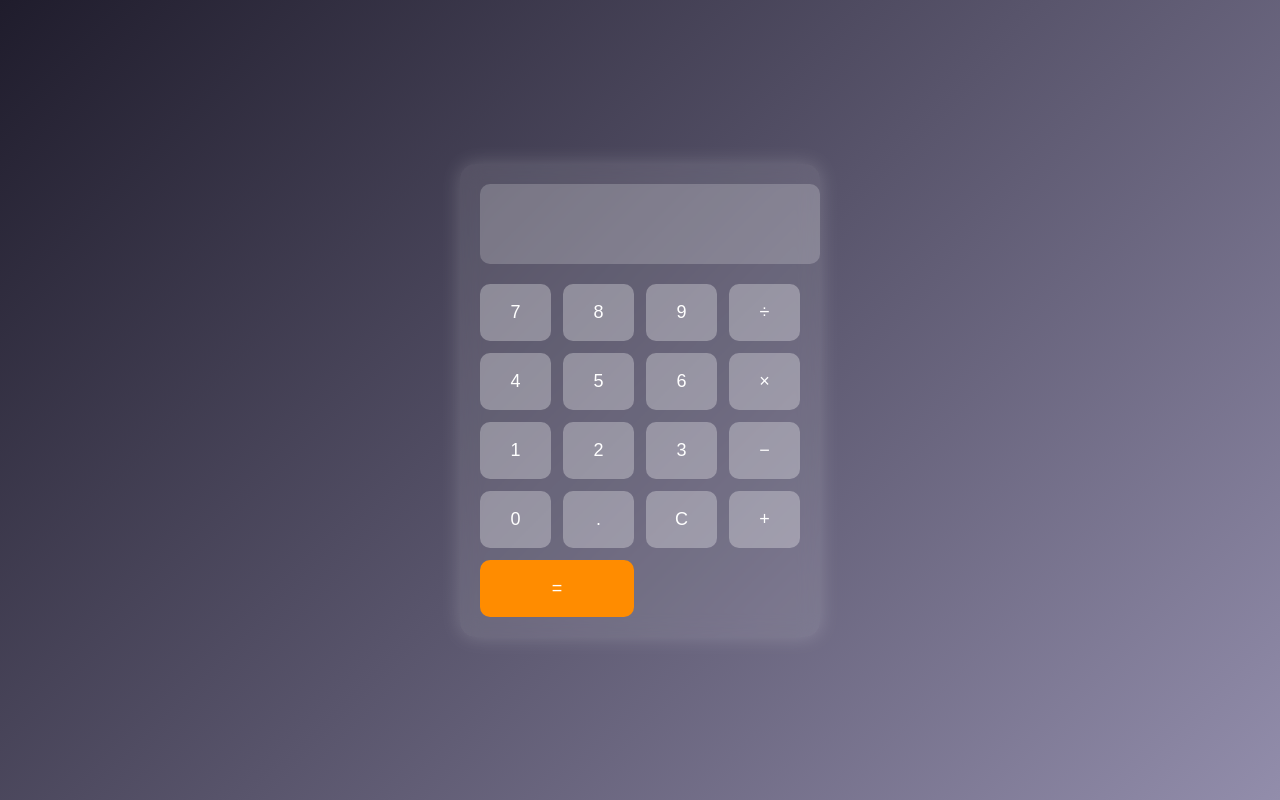
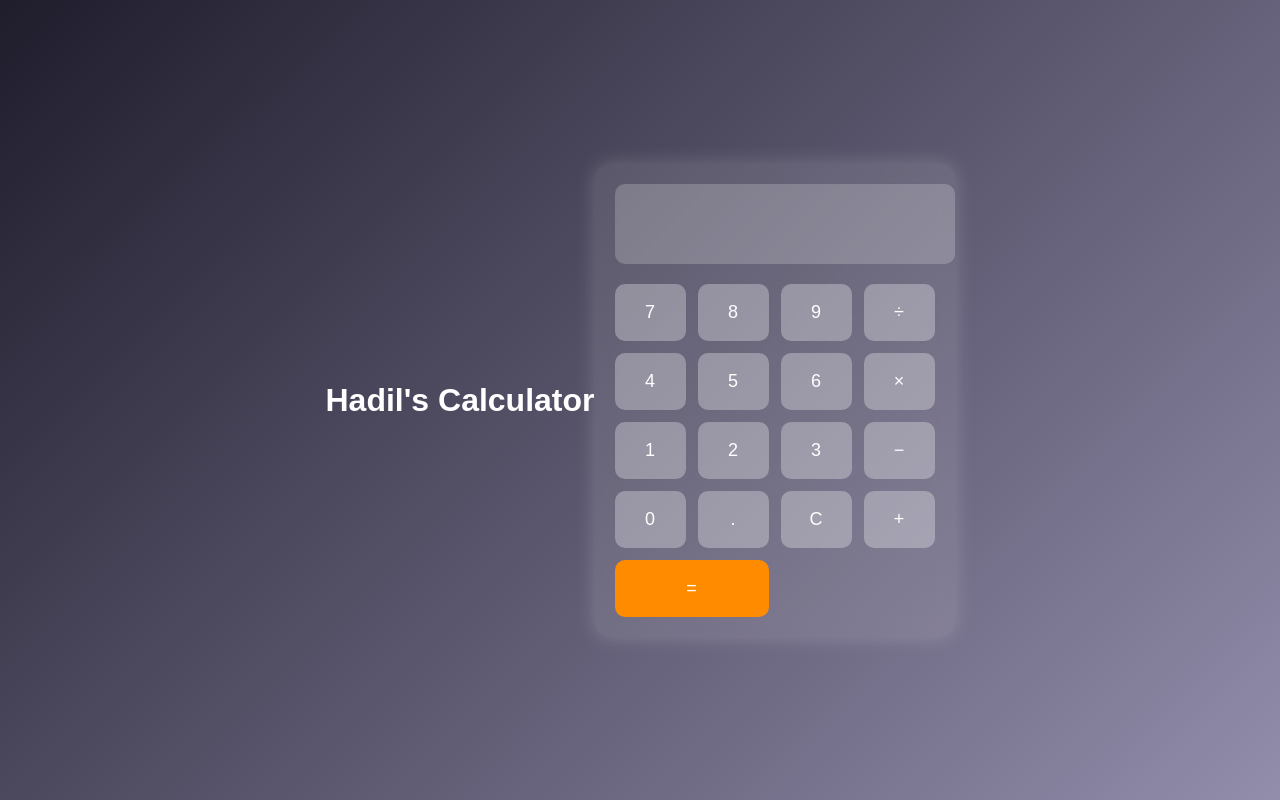
Before and after one commit to hadil010/git_mastery_lab, a plain HTML site: page index.html in a window 1280 px wide. Drawn offline with Linux system fonts and the light colour scheme.

Commit message:
Update index.html
add header

```diff
--- a/index.html
+++ b/index.html
@@ -1,6 +1,8 @@
 <!DOCTYPE html>
 <html lang="en">
 <head>
+<h1 class="title">Hadil's Calculator</h1>
+
 <meta charset="UTF-8">
 <meta name="viewport" content="width=device-width, initial-scale=1.0">
 <title>GitHub Pages Calculator</title>
```
